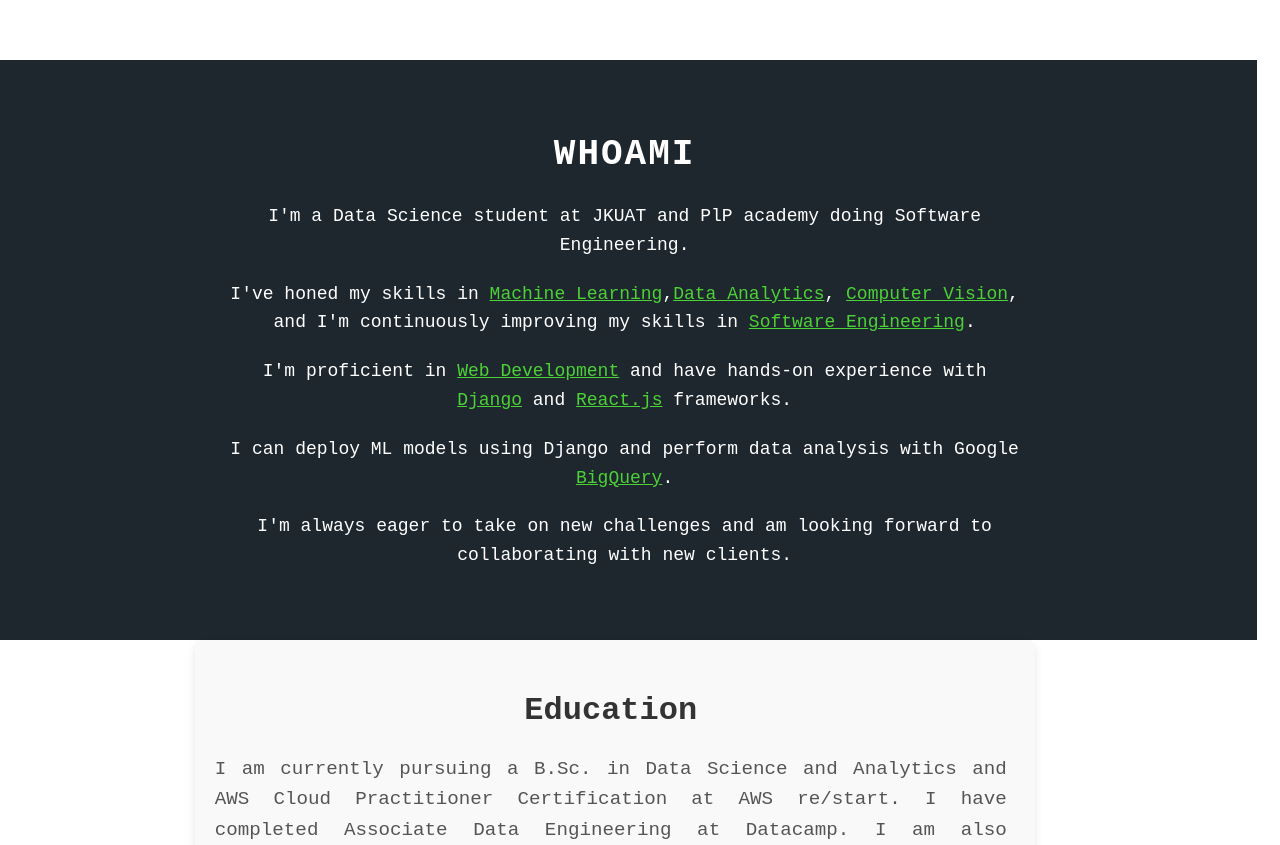
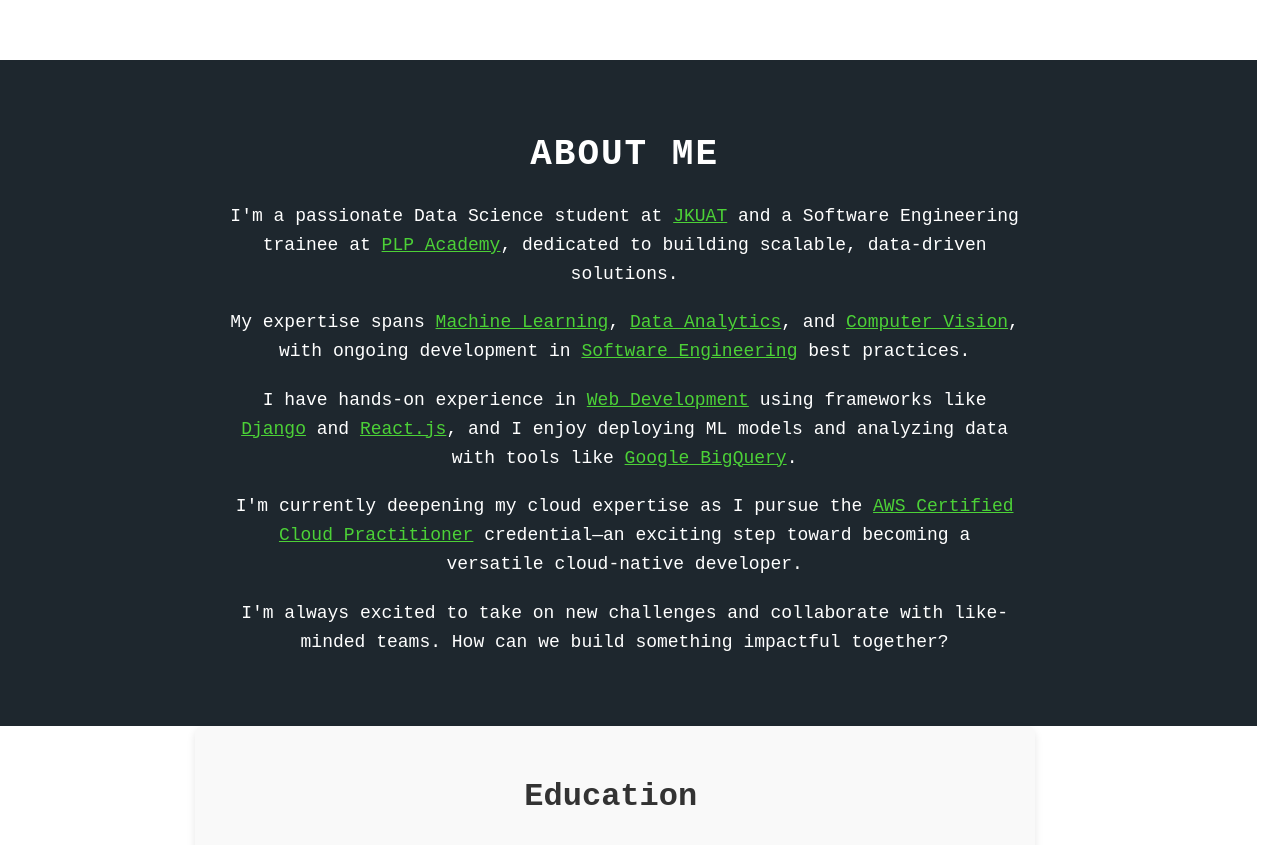
Before and after one commit to JamesMungai254/portfolio, a React (Vite) app: page / in a window 1280 px wide. Shown: the part 740-1585 px from the top of the page. Built offline with nearby package versions, Linux system fonts and the light colour scheme.

Commit message:
aboutme update

```diff
--- a/src/components/about.jsx
+++ b/src/components/about.jsx
@@ -1,33 +1,29 @@
-import React from 'react'
+import React from 'react';
 import '../static/about.css';
 
 function AboutMe() {
   return (
-<div className="about-me-section" id='about'>
+    <div className="about-me-section" id="about">
       <div className="content">
-    <h1>WHOAMI</h1>
-    <p>I'm a Data Science student at JKUAT and PlP academy doing Software Engineering.</p>
+        <h1>About Me</h1>
         <p>
-      I've honed my skills in <span className="highlight">Machine Learning</span>,
-      <span className="highlight">Data Analytics</span>, <span className="highlight">Computer Vision</span>,
-      and I'm continuously improving my skills in <span className="highlight">Software Engineering</span>.
+          I'm a passionate Data Science student at <span className="highlight">JKUAT</span> and a Software Engineering trainee at <span className="highlight">PLP Academy</span>, dedicated to building scalable, data-driven solutions.
         </p>
         <p>
-      I'm proficient in <span className="highlight">Web Development</span> and have hands-on experience
-      with <span className="highlight">Django</span> and <span className="highlight">React.js</span> frameworks.
+          My expertise spans <span className="highlight">Machine Learning</span>, <span className="highlight">Data Analytics</span>, and <span className="highlight">Computer Vision</span>, with ongoing development in <span className="highlight">Software Engineering</span> best practices.
         </p>
         <p>
-      I can deploy ML models using Django and perform data analysis with Google
-      <span className="highlight"> BigQuery</span>.
+          I have hands-on experience in <span className="highlight">Web Development</span> using frameworks like <span className="highlight">Django</span> and <span className="highlight">React.js</span>, and I enjoy deploying ML models and analyzing data with tools like <span className="highlight">Google BigQuery</span>.
         </p>
         <p>
-      I'm always eager to take on new challenges and am looking forward to collaborating with
-      new clients.
+          I'm currently deepening my cloud expertise as I pursue the <span className="highlight">AWS Certified Cloud Practitioner</span> credential—an exciting step toward becoming a versatile cloud-native developer.
+        </p>
+        <p>
+          I'm always excited to take on new challenges and collaborate with like-minded teams. How can we build something impactful together?
         </p>
       </div>
     </div>
-
-  )
+  );
 }
 
-export default AboutMe
+export default AboutMe;
--- a/src/components/welcome.jsx
+++ b/src/components/welcome.jsx
@@ -30,7 +30,7 @@
   <div>Data Analyst</div>
   <div>ML engineer</div>
   <div>Database Designer</div>
-  <div>Software Developer</div>
+  <div>Cloud Practitioner</div>
     {/*  <p><span className={`role ${role ? 'fade-in' : ''}`}>{role}</span></p>*/}
 
 </div>
```
Lines whose indentation alone changed are shown as unchanged.
